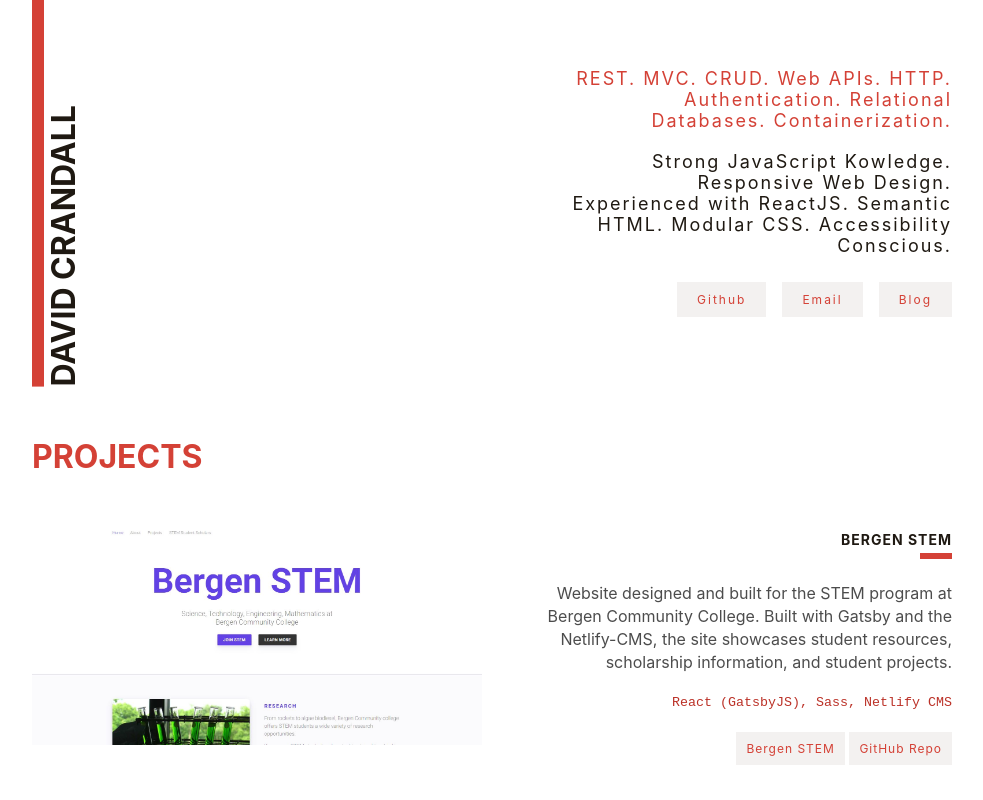
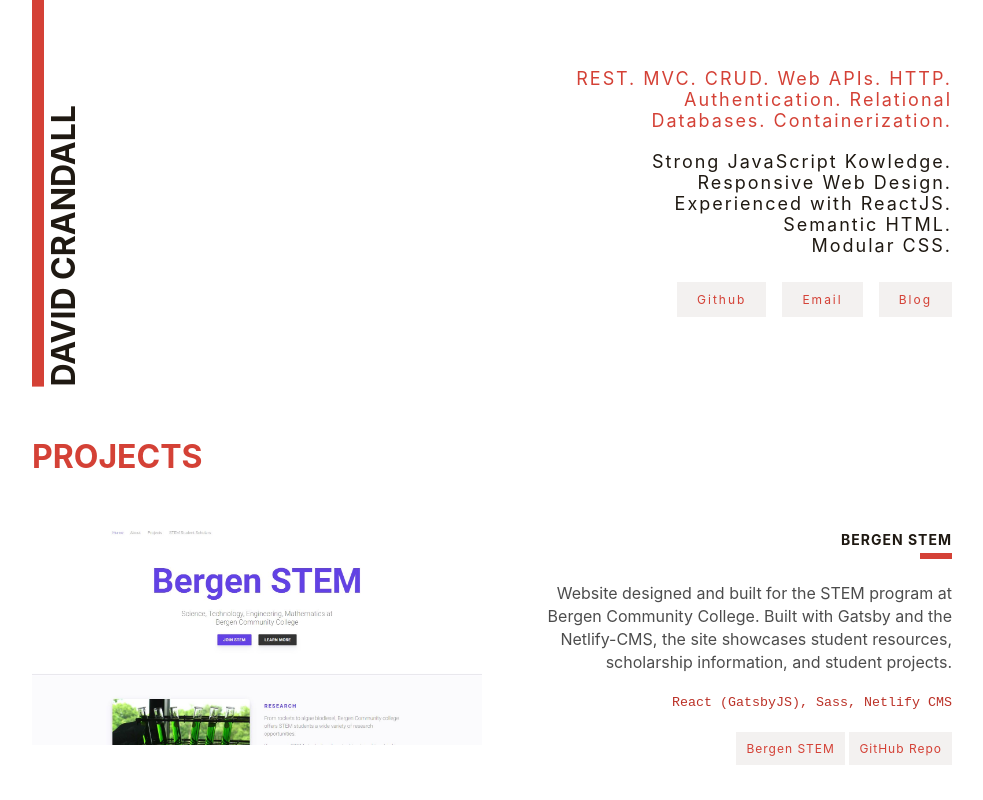
Before and after one commit to dacrands/jan-port, a Gatsby site: page / in a window 1280 px wide. Shown: the top 800 px of the page, without its empty margins (148-1131 px from the left). Built offline with nearby package versions, Linux system fonts and the light colour scheme; Gatsby itself is replaced by a stand-in of ours.

Commit message:
Update header__content content

```diff
--- a/src/pages/index.js
+++ b/src/pages/index.js
@@ -16,8 +16,16 @@ export default ({ data }) => (
           Containerization.
         </p>
         <p>
-          Strong JavaScript Kowledge. Responsive Web Design. Experienced with
-          ReactJS. Semantic HTML. Modular CSS. Accessibility Conscious.
+          Strong JavaScript Kowledge.
+          <br/>
+          Responsive Web Design.
+          <br/>
+          Experienced with
+          ReactJS.
+          <br/>
+          Semantic HTML.
+          <br/>
+          Modular CSS.
         </p>
         <p>
           <a
```
